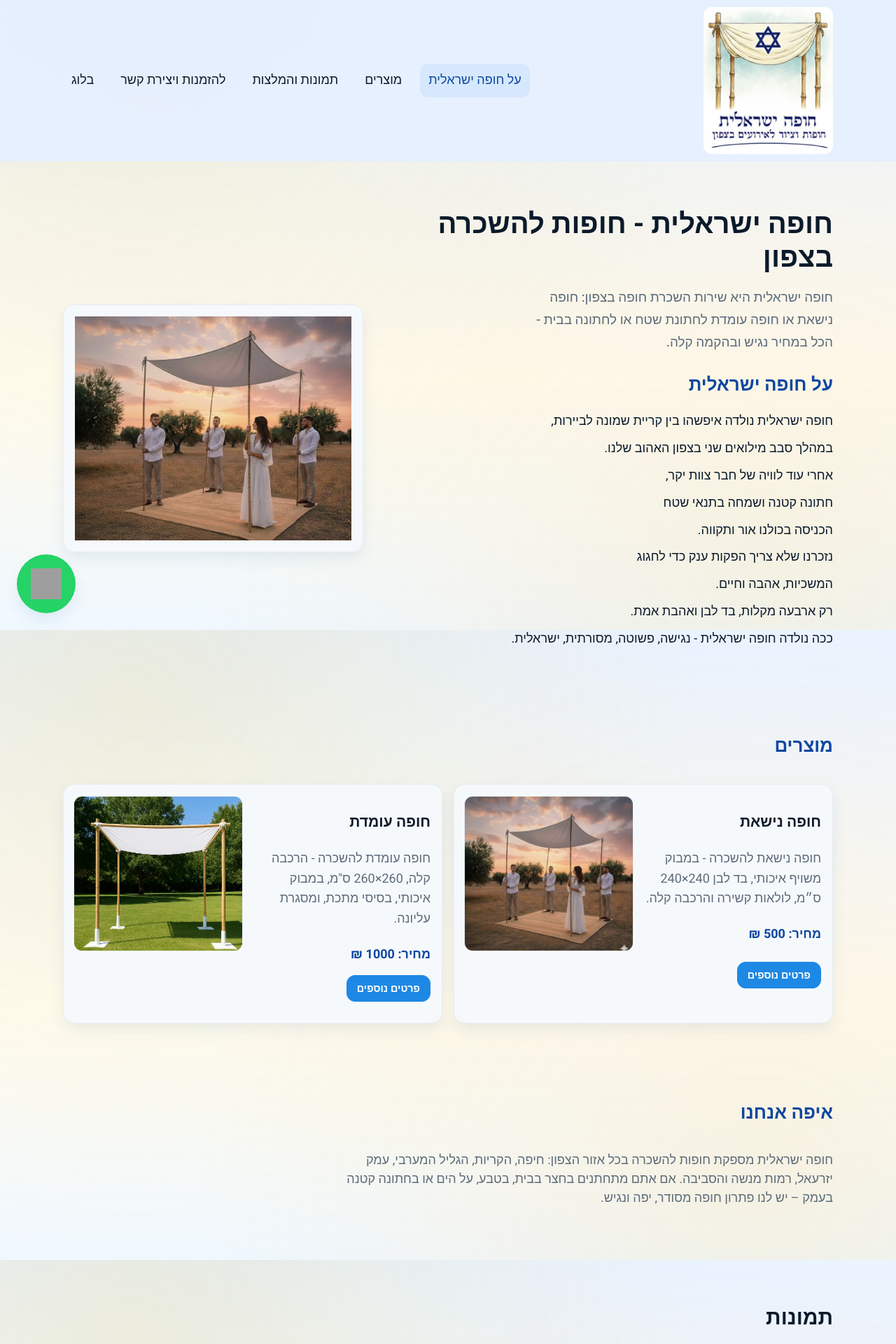
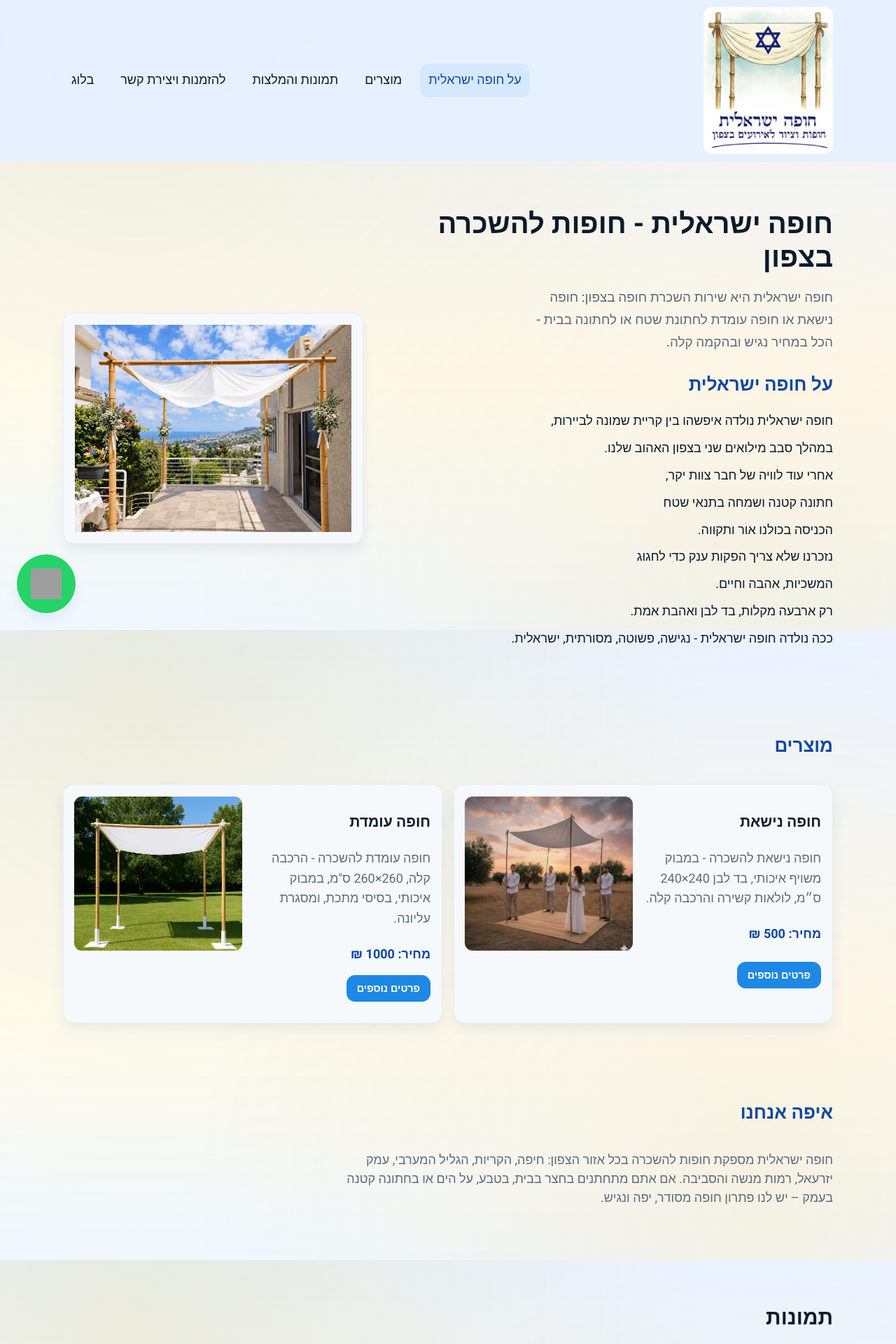
Before and after one commit to chupay/chupa_yisraelit, a Jekyll site: the page index.html, which Jekyll copies as it is, in a window 1280 px wide. Shown: the top 1920 px of the page at 70% size. Built offline with Jekyll 4.4.1, drawn with Linux system fonts in a browser that asks for light colours; grey boxes are pictures that could not be loaded.

Commit message:
Use real photos in the hero and photo strip; equal time per photo
- Hero: real balcony/sea-view photo instead of an AI render
- Photo strip: only real event photos; AI renders stay in product details
- Strip rotation walks a shuffled list so every photo gets equal screen time
- Rename product renders and blog sketches by their content

Co-Authored-By: Claude Opus 5.5 <noreply@anthropic.com>
Claude-Session: https://claude.ai/code/session_01GTQnvHwJF2L1vqqNi28snd

```diff
--- a/index.html
+++ b/index.html
@@ -137,8 +137,8 @@
   <!-- ====== /SEO Core ====== -->
 
   <!-- Preload hero image for faster LCP -->
-  <link rel="preload" as="image" href="assets/img/products/chuppah-bamboo-outdoor.webp"
-        imagesrcset="assets/img/products/chuppah-bamboo-outdoor.webp 1200w"
+  <link rel="preload" as="image" href="assets/img/gallery/standing-chuppah-balcony-sea-view.webp"
+        imagesrcset="assets/img/gallery/standing-chuppah-balcony-sea-view.webp 1448w"
         imagesizes="(max-width: 900px) 100vw, 40vw" fetchpriority="high">
 
   <link rel="preconnect" href="https://fonts.googleapis.com">
@@ -441,10 +441,10 @@
             </div>
           </div>
 
-          <div class="hero-card" aria-label="תמונת המחשה">
-            <img src="assets/img/products/chuppah-bamboo-outdoor.webp"
-                 alt="חופה נישאת מבמבוק בשדה זיתים בשקיעה – הדמיה"
-                 width="1200" height="800"
+          <div class="hero-card">
+            <img src="assets/img/gallery/standing-chuppah-balcony-sea-view.webp"
+                 alt="חופה עומדת מבמבוק במרפסת עם נוף לים, מקושטת בפרחים"
+                 width="1448" height="1086"
                  sizes="(max-width: 900px) 100vw, 40vw"
                  loading="eager" fetchpriority="high" decoding="async">
           </div>
@@ -468,7 +468,7 @@
               <div class="price">מחיר: 500 ₪</div>
             </header>
             <figure>
-              <img src="assets/img/products/chuppah-bamboo-outdoor.webp"
+              <img src="assets/img/products/held-chuppah-olive-grove-sunset-render.webp"
                    alt="חופה נישאת – חברים מחזיקים את מוטות הבמבוק – הדמיה"
                    width="1200" height="800"
                    sizes="(max-width: 900px) 100vw, 240px"
@@ -489,8 +489,8 @@
                 </ul>
                 <h4>גלריה</h4>
                 <div class="gallery" data-gallery="prod1">
-                  <figure><img src="assets/img/products/traditional-chuppah-front.webp" alt="חופה נישאת – איור, מבט קדמי" width="800" height="600" sizes="(max-width: 900px) 100vw, 200px" loading="lazy" decoding="async"></figure>
-                  <figure><img src="assets/img/products/traditional-chuppah-angle.webp" alt="חופה נישאת – איור, מבט מזווית" width="800" height="600" sizes="(max-width: 900px) 100vw, 200px" loading="lazy" decoding="async"></figure>
+                  <figure><img src="assets/img/products/held-chuppah-illustration-front.webp" alt="חופה נישאת – איור, מבט קדמי" width="800" height="600" sizes="(max-width: 900px) 100vw, 200px" loading="lazy" decoding="async"></figure>
+                  <figure><img src="assets/img/products/held-chuppah-illustration-angle.webp" alt="חופה נישאת – איור, מבט מזווית" width="800" height="600" sizes="(max-width: 900px) 100vw, 200px" loading="lazy" decoding="async"></figure>
                 </div>
               </div>
             </div>
@@ -504,7 +504,7 @@
               <div class="price">מחיר: 1000 ₪</div>
             </header>
             <figure>
-              <img src="assets/img/products/standing-chuppah-setup.webp"
+              <img src="assets/img/products/standing-chuppah-lawn-render.webp"
                    alt="חופה עומדת עצמאית - הדמיה"
                    width="1200" height="800"
                    sizes="(max-width: 900px) 100vw, 240px"
@@ -526,9 +526,9 @@
                 </ul>
                 <h4>גלריה</h4>
                 <div class="gallery" data-gallery="prod2">
-                  <figure><img src="assets/img/products/standing-chuppah-setup.webp"  alt="חופה עומדת עצמאית - הדגמה 1" width="800" height="600" sizes="(max-width: 900px) 100vw, 200px" loading="lazy" decoding="async"></figure>
-                  <figure><img src="assets/img/products/standing-chuppah-frame.webp"  alt="חופה עומדת עצמאית - הדגמה 2" width="800" height="600" sizes="(max-width: 900px) 100vw, 200px" loading="lazy" decoding="async"></figure>
-                  <figure><img src="assets/img/products/standing-chuppah-detail.webp" alt="חופה עומדת עצמאית - הדגמה 3" width="800" height="600" sizes="(max-width: 900px) 100vw, 200px" loading="lazy" decoding="async"></figure>
+                  <figure><img src="assets/img/products/standing-chuppah-lawn-render.webp"  alt="חופה עומדת על דשא – הדמיה" width="800" height="600" sizes="(max-width: 900px) 100vw, 200px" loading="lazy" decoding="async"></figure>
+                  <figure><img src="assets/img/products/standing-chuppah-sunset-render.webp"  alt="חופה עומדת בשקיעה – הדמיה" width="800" height="600" sizes="(max-width: 900px) 100vw, 200px" loading="lazy" decoding="async"></figure>
+                  <figure><img src="assets/img/products/standing-chuppah-night-render.webp" alt="חופה עומדת בלילה – הדמיה" width="800" height="600" sizes="(max-width: 900px) 100vw, 200px" loading="lazy" decoding="async"></figure>
                 </div>
               </div>
             </div>
@@ -740,10 +740,6 @@
     });
 
     const photoPool = [
-      {src:'assets/img/products/standing-chuppah-setup.webp', alt:'חופה עומדת על דשא – הדמיה'},
-      {src:'assets/img/products/standing-chuppah-frame.webp', alt:'חופה עומדת בשקיעה – הדמיה'},
-      {src:'assets/img/products/standing-chuppah-detail.webp', alt:'חופה עומדת בלילה – הדמיה'},
-      {src:'assets/img/products/chuppah-bamboo-outdoor.webp', alt:'חופה נישאת בשדה זיתים – הדמיה'},
       {src:'assets/img/gallery/standing-chuppah-balcony-sea-view.webp', alt:'חופה עומדת במרפסת עם נוף לים, מקושטת בפרחים'},
       {src:'assets/img/gallery/standing-chuppah-personalized-canopy.webp', alt:'חופה עומדת עם בד מותאם אישית, ליד חומת אבן'},
       {src:'assets/img/gallery/standing-chuppah-garden-flowers-1.webp', alt:'חופה עומדת בגינה, מקושטת בפרחים'},
```
Also changed, not shown: other parts of index.html (+9 -9 lines), _posts/2025-10-10-chupa-origins.md (+1 -1 lines), _posts/2025-10-13-chupa-meaning.md (+1 -1 lines), _posts/2025-10-15-bamboo-chuppah.md (+1 -1 lines), assets/img/blog/bamboo-forest-sketch.webp (renamed from assets/img/blog/bamboo-chuppah-hero.webp), assets/img/blog/chuppah-community-ceremony-sketch.webp (renamed from assets/img/blog/chuppah-meaning-hero.webp), assets/img/blog/chuppah-origins-village-sketch.webp (renamed from assets/img/blog/chuppah-origins-hero.webp), assets/img/products/held-chuppah-illustration-angle.webp (renamed from assets/img/products/traditional-chuppah-angle.webp), assets/img/products/held-chuppah-illustration-front.webp (renamed from assets/img/products/traditional-chuppah-front.webp), assets/img/products/held-chuppah-olive-grove-sunset-render.webp (renamed from assets/img/products/chuppah-bamboo-outdoor.webp), assets/img/products/standing-chuppah-lawn-render.webp (renamed from assets/img/products/standing-chuppah-setup.webp), assets/img/products/standing-chuppah-night-render.webp (renamed from assets/img/products/standing-chuppah-detail.webp), assets/img/products/standing-chuppah-sunset-render.webp (renamed from assets/img/products/standing-chuppah-frame.webp).
